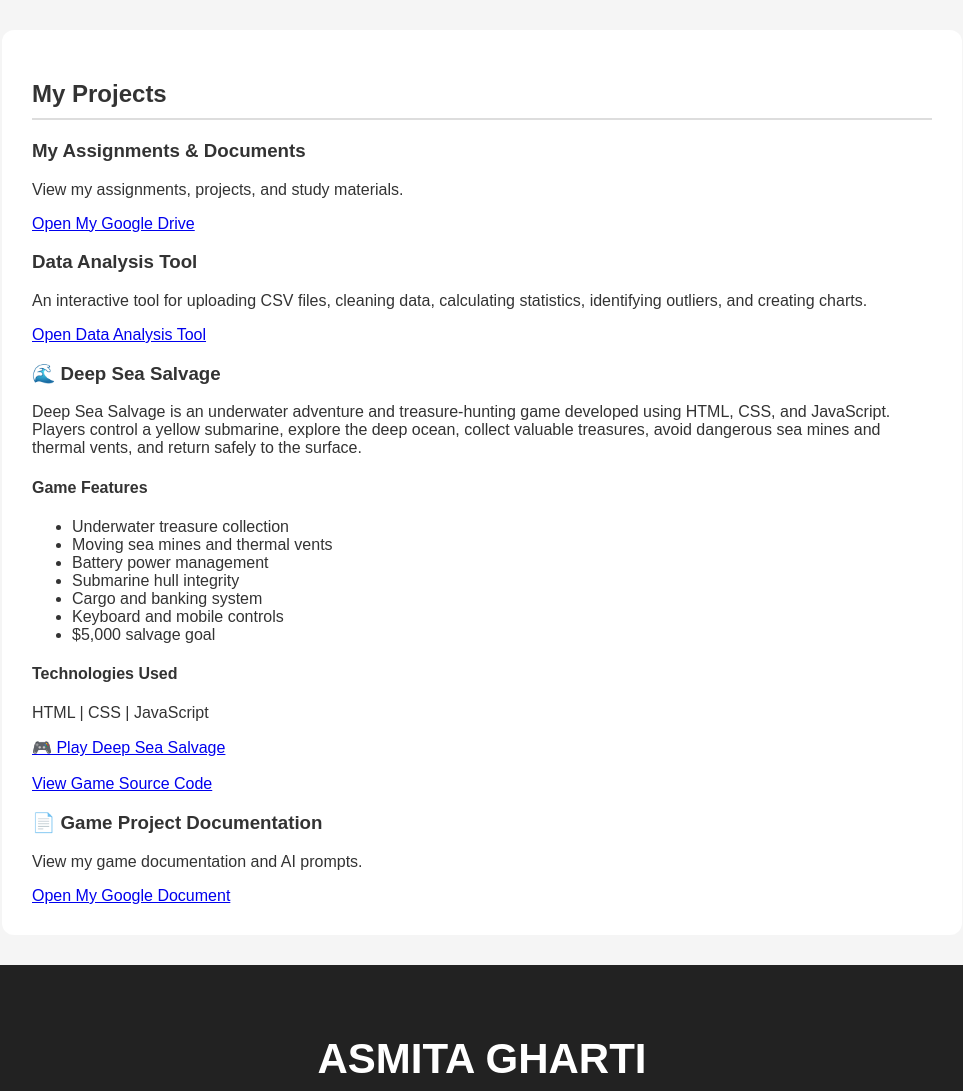
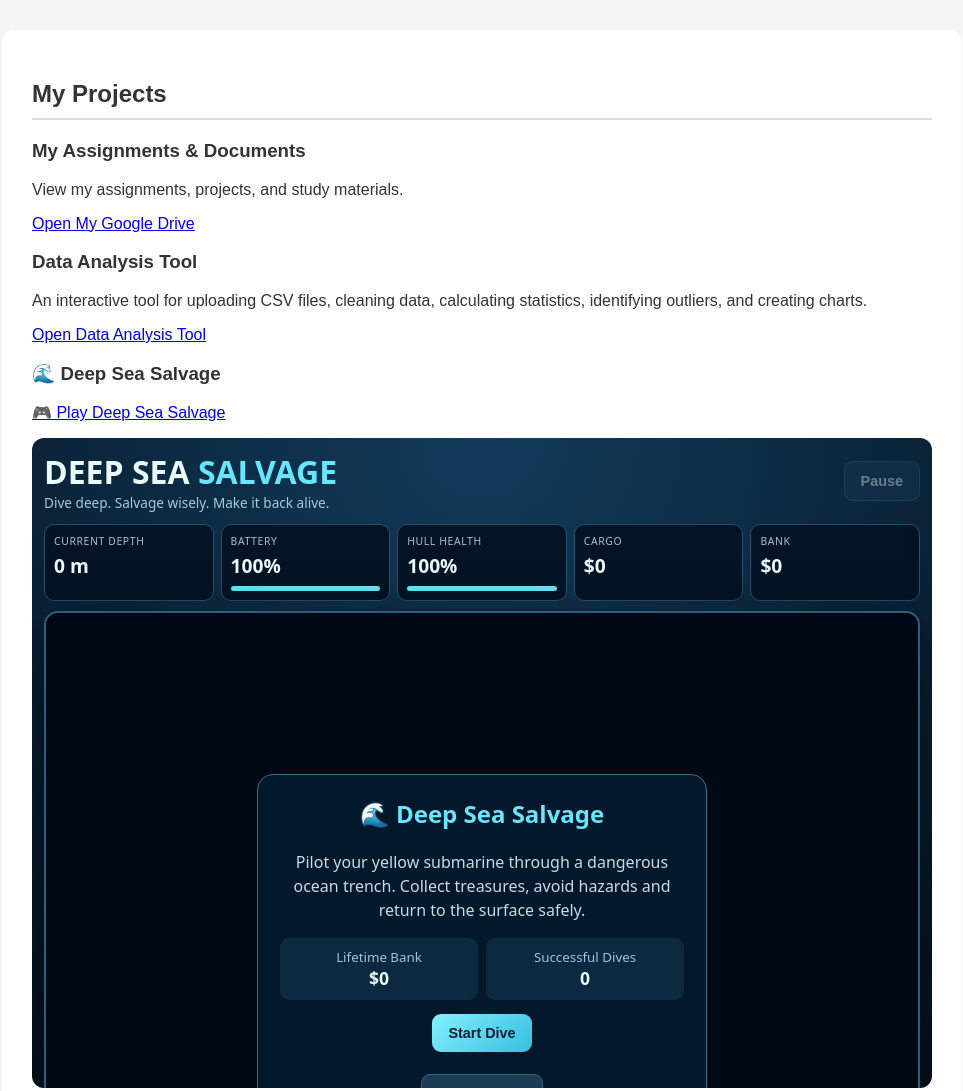
Before and after one commit to asmitagharti3000-lang/asmita-portfolio, a plain HTML site: page index.html in a window 1280 px wide. Shown: the top 1091 px of the page, without its empty margins (158-1121 px from the left). Drawn offline with Linux system fonts and the light colour scheme.

Commit message:
Revise Deep Sea Salvage Game details in index.html
Updated the Deep Sea Salvage Game section with new content and improved formatting.

```diff
--- a/index.html
+++ b/index.html
@@ -94,55 +94,28 @@
     </div>
 
 
-
-
-<!-- Deep Sea Salvage Game Project -->
+<!-- Deep Sea Salvage Game -->
 <div class="portfolio-card">
 
   <h3>🌊 Deep Sea Salvage</h3>
 
   <p>
-        Deep Sea Salvage is an underwater adventure
-        and treasure-hunting game developed using
-        HTML, CSS, and JavaScript.
-
-        Players control a yellow submarine, explore
-        the deep ocean, collect valuable treasures,
-        avoid dangerous sea mines and thermal vents,
-        and return safely to the surface.
+    <a href="game.html" target="_blank">
+      🎮 Play Deep Sea Salvage
+    </a>
   </p>
 
-    <h4>Game Features</h4>
-
-    <ul>
-        <li>Underwater treasure collection</li>
-        <li>Moving sea mines and thermal vents</li>
-        <li>Battery power management</li>
-        <li>Submarine hull integrity</li>
-        <li>Cargo and banking system</li>
-        <li>Keyboard and mobile controls</li>
-        <li>$5,000 salvage goal</li>
-    </ul>
-
-    <h4>Technologies Used</h4>
-
-    <p>HTML | CSS | JavaScript</p>
-
-    <a href="game.html"
-       target="_blank"
-       rel="noopener noreferrer">
-       🎮 Play Deep Sea Salvage
-    </a>
-
-    <br><br>
-
-    <a href="https://github.com/asmitagharti3000-lang/asmita-portfolio/blob/main/game.html"
-       target="_blank"
-       rel="noopener noreferrer">
-       View Game Source Code
-    </a>
+  <iframe
+    src="game.html"
+    title="Deep Sea Salvage Game"
+    width="100%"
+    height="650"
+    style="border: none; border-radius: 12px;">
+  </iframe>
 
 </div>
+
+
 
 
 
```
Lines whose indentation alone changed are shown as unchanged.
